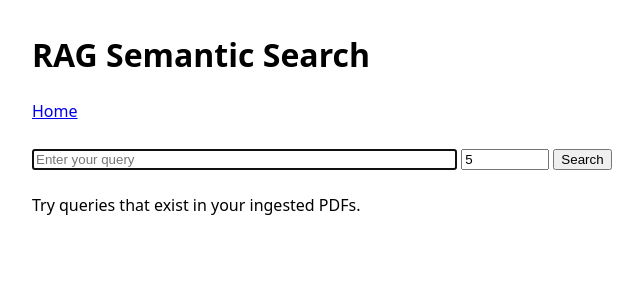
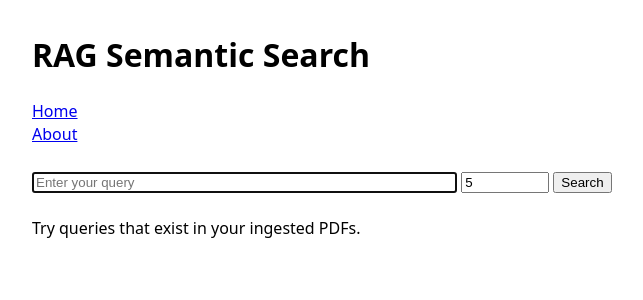
Before and after one commit to jaganraajan/rag-document-parser, a Flask app: page / in a window 1280 px wide. Shown: the top 300 px of the page, without its empty margins (0-643 px from the left). Run offline with Flask 3, Linux system fonts and the light colour scheme.

Commit message:
add about page

```diff
--- a/src/web/app.py
+++ b/src/web/app.py
@@ -31,6 +31,10 @@ def highlight(text: str, query: str):
 @app.route("/")
 def index():
     return render_template("index.html")
+
+@app.route("/about")
+def about():
+    return render_template("about.html")
 
 @app.route("/healthz")
 def healthz():
--- /dev/null
+++ b/src/web/templates/about.html
@@ -0,0 +1,5 @@
+{% extends "base.html" %}{% block title %}About{% endblock %}{% block content %}
+<h1>About</h1>
+<p>This application is a personal project to explore and research favorite philosophy PDFs using a Retrieval-Augmented Generation (RAG) pipeline.</p>
+<p>It ingests papers, extracts structured metadata, chunks content, and enables semantic search over the corpus.</p>
+{% endblock %}
--- a/src/web/templates/base.html
+++ b/src/web/templates/base.html
@@ -18,6 +18,7 @@
   <header>
     <h1>RAG Semantic Search</h1>
     <nav><a href="/">Home</a></nav>
+    <nav><a href="/about">About</a></nav>
   </header>
   {% block content %}{% endblock %}
 </body>
--- a/src/web/templates/results.html
+++ b/src/web/templates/results.html
@@ -13,7 +13,7 @@
     <div class="result">
       <div class="meta">
         <span class="score">Score: {{ "%.4f"|format(r.score) }}</span> |
-        Page: {{ r.page_number or "?" }}, Paragraph: {{ r.paragraph_index or "?" }} |
+        Page: {{ r.page_number|int if r.page_number is not none else "?" }}, Paragraph: {{ r.paragraph_index|int if r.paragraph_index is not none else "?" }} |
         Source: {{ r.source_file or "?" }}
       </div>
       <div class="snippet">
```
